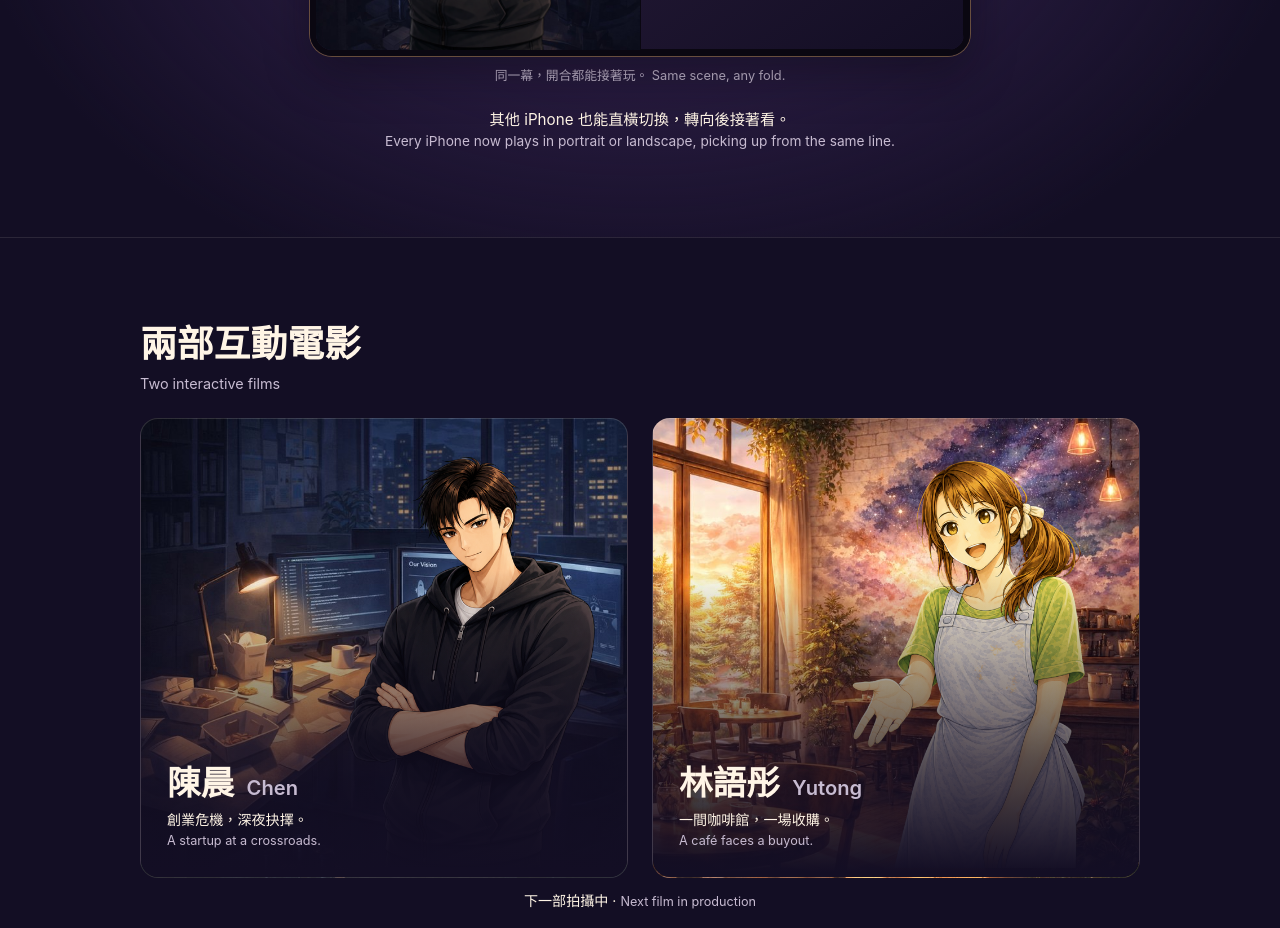
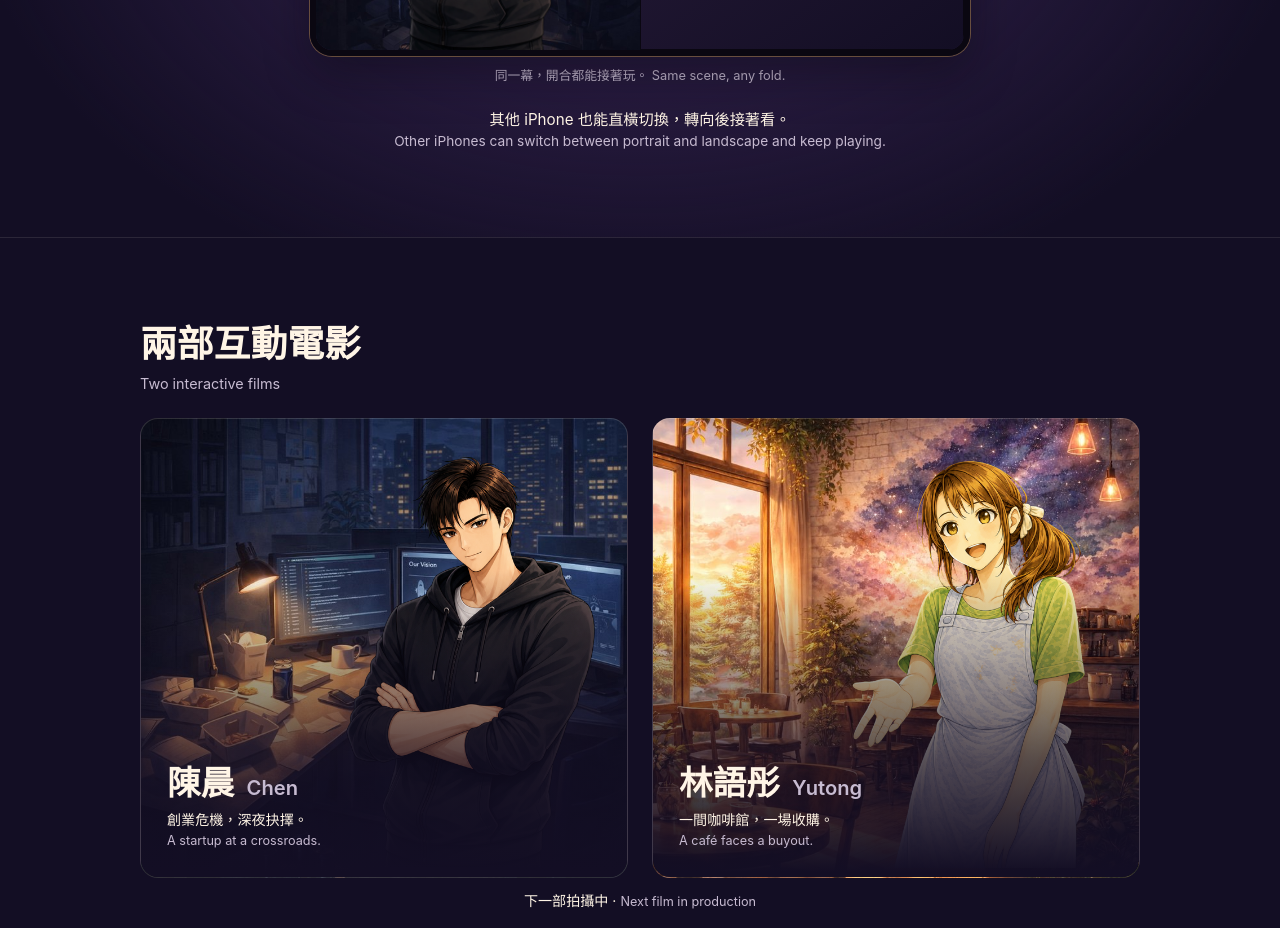
Before and after one commit to ntuetom/StartUp, a plain HTML site: page index.html in a window 1280 px wide. Shown: the part 1120-2048 px from the top of the page. Drawn offline with Linux system fonts and the light colour scheme.

Commit message:
Align the landscape line across languages
Avoid promising every iPhone, since version 1.1.0 requires iOS 17.

Co-Authored-By: Claude Opus 5.5 <noreply@anthropic.com>

```diff
--- a/index.html
+++ b/index.html
@@ -343,7 +343,7 @@ footer a:hover { text-decoration: underline; }
                 <figcaption>同一幕，開合都能接著玩。 <span lang="en">Same scene, any fold.</span></figcaption>
             </figure>
         </fieldset>
-        <p class="duo-also">其他 iPhone 也能直橫切換，轉向後接著看。 <span class="en" lang="en">Every iPhone now plays in portrait or landscape, picking up from the same line.</span></p>
+        <p class="duo-also">其他 iPhone 也能直橫切換，轉向後接著看。 <span class="en" lang="en">Other iPhones can switch between portrait and landscape and keep playing.</span></p>
     </div>
 </section>
 
```
